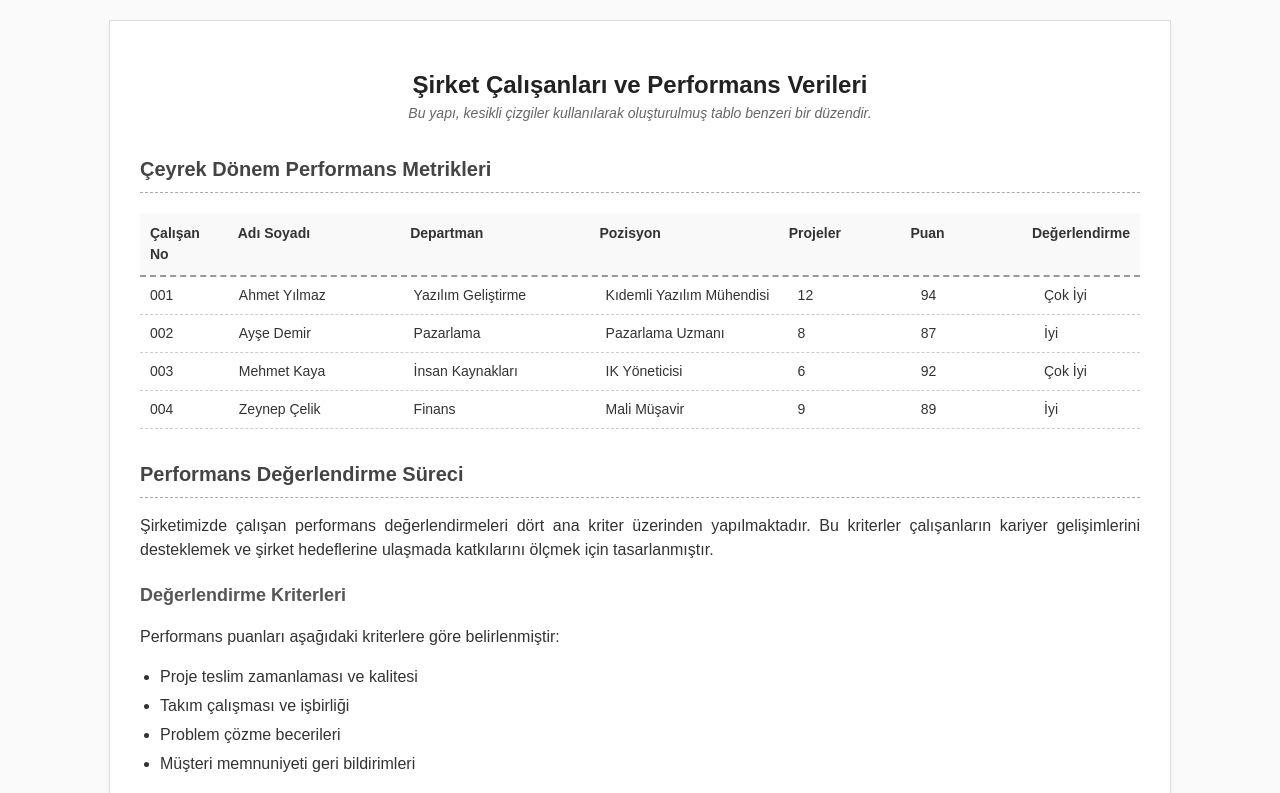
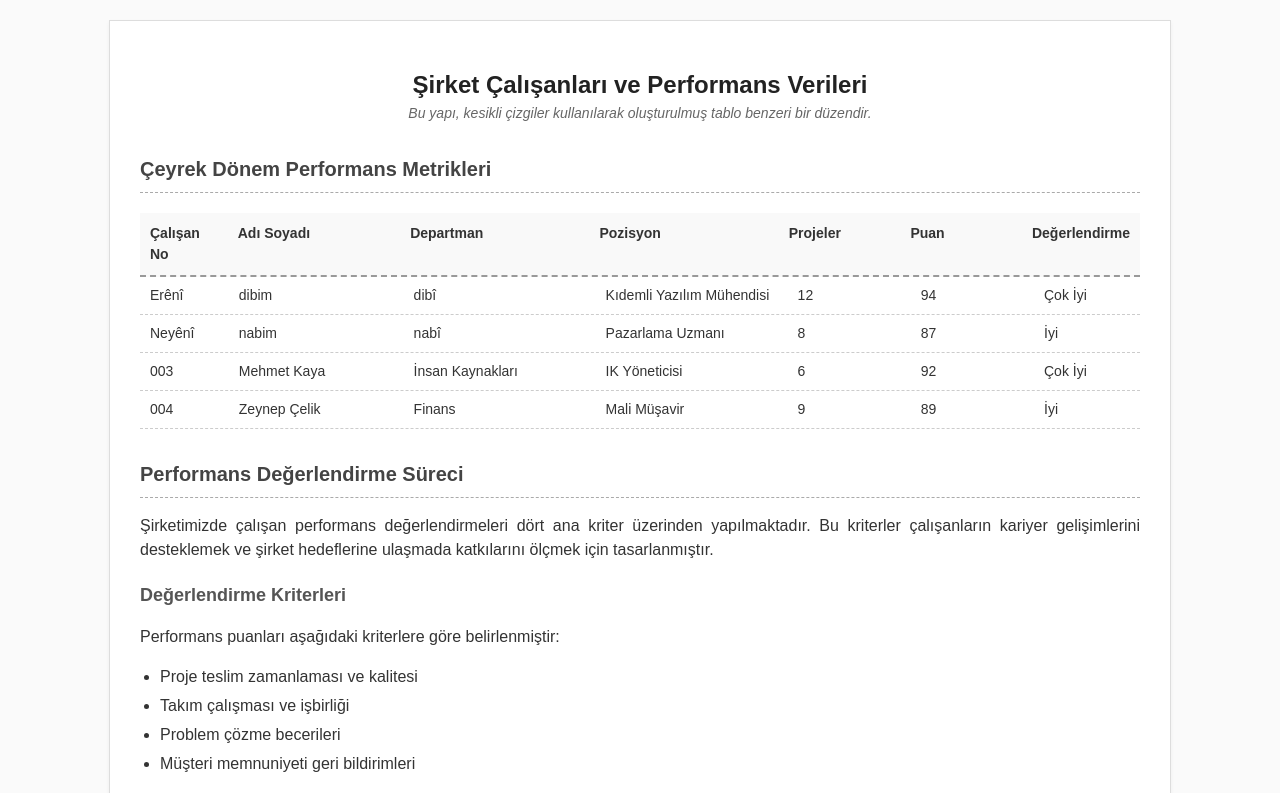
Before and after one commit to academiaturkiye/academiaturkiye.github.io, a plain HTML site: page atm/atm-1/sayfa2.html in a window 1280 px wide. Shown: the top 793 px of the page. Drawn offline with Linux system fonts and the light colour scheme.

Commit message:
Update sayfa2.html

```diff
--- a/atm/atm-1/sayfa2.html
+++ b/atm/atm-1/sayfa2.html
@@ -119,18 +119,18 @@
                 <div class="dashed-cell">Değerlendirme</div>
             </div>
             <div class="dashed-row">
-                <div class="dashed-cell">001</div>
-                <div class="dashed-cell">Ahmet Yılmaz</div>
-                <div class="dashed-cell">Yazılım Geliştirme</div>
+                <div class="dashed-cell">Erênî</div>
+                <div class="dashed-cell">dibim</div>
+                <div class="dashed-cell">dibî</div>
                 <div class="dashed-cell">Kıdemli Yazılım Mühendisi</div>
                 <div class="dashed-cell">12</div>
                 <div class="dashed-cell">94</div>
                 <div class="dashed-cell">Çok İyi</div>
             </div>
             <div class="dashed-row">
-                <div class="dashed-cell">002</div>
-                <div class="dashed-cell">Ayşe Demir</div>
-                <div class="dashed-cell">Pazarlama</div>
+                <div class="dashed-cell">Neyênî</div>
+                <div class="dashed-cell">nabim</div>
+                <div class="dashed-cell">nabî</div>
                 <div class="dashed-cell">Pazarlama Uzmanı</div>
                 <div class="dashed-cell">8</div>
                 <div class="dashed-cell">87</div>
```
